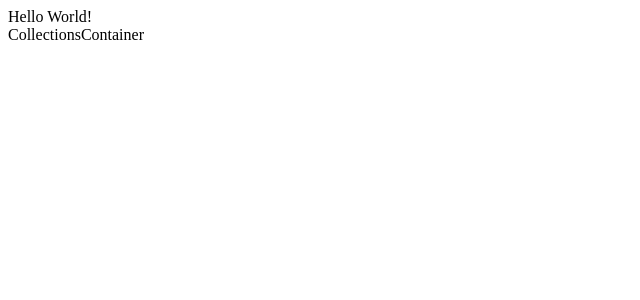
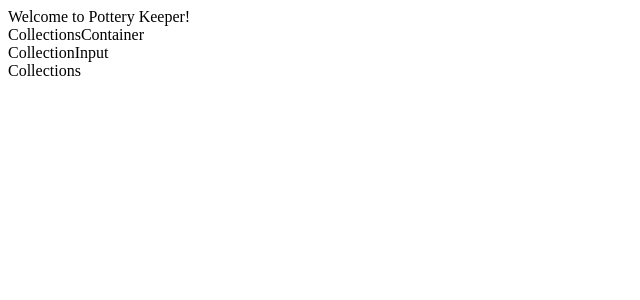
Before and after one commit to dani8439/pottery_keeper_frontend, a React (Create React App) app: page /collections in a window 1280 px wide. Shown: the top 300 px of the page, without its empty margins (0-640 px from the left). Built offline with nearby package versions, Linux system fonts and the light colour scheme.

Commit message:
setting up class and functional components, and rendering in CollectionsContainer.

```diff
--- a/src/App.js
+++ b/src/App.js
@@ -12,8 +12,8 @@ class App extends React.Component {
   render(){
     return (
       <div className="App">
-        Hello World!
-        < CollectionsContainer/>
+        Welcome to Pottery Keeper!
+        <CollectionsContainer />
       </div>
     );
   }
--- /dev/null
+++ b/src/components/CollectionInput.js
@@ -0,0 +1,15 @@
+import React from 'react';
+
+class CollectionInput extends React.Component {
+
+    render() {
+        return (
+            <div>
+                CollectionInput
+            </div>
+        )
+    }
+
+}
+
+export default CollectionInput
--- /dev/null
+++ b/src/components/Collections.js
@@ -0,0 +1,11 @@
+import React from 'react';
+
+const Collections = (props) => {
+    return (
+        <div>
+            Collections
+        </div>
+    )
+}
+
+export default Collections
--- a/src/containers/CollectionsContainer.js
+++ b/src/containers/CollectionsContainer.js
@@ -1,6 +1,6 @@
-// class component
-
 import React from 'react';
+import CollectionInput from '../components/CollectionInput'
+import Collections from '../components/Collections'
 
 class CollectionsContainer extends React.Component {
 
@@ -9,6 +9,8 @@ class CollectionsContainer extends React.Component {
         return (
             <div>
                 CollectionsContainer
+                < CollectionInput/>
+                < Collections />
             </div>
         )
     }
```
